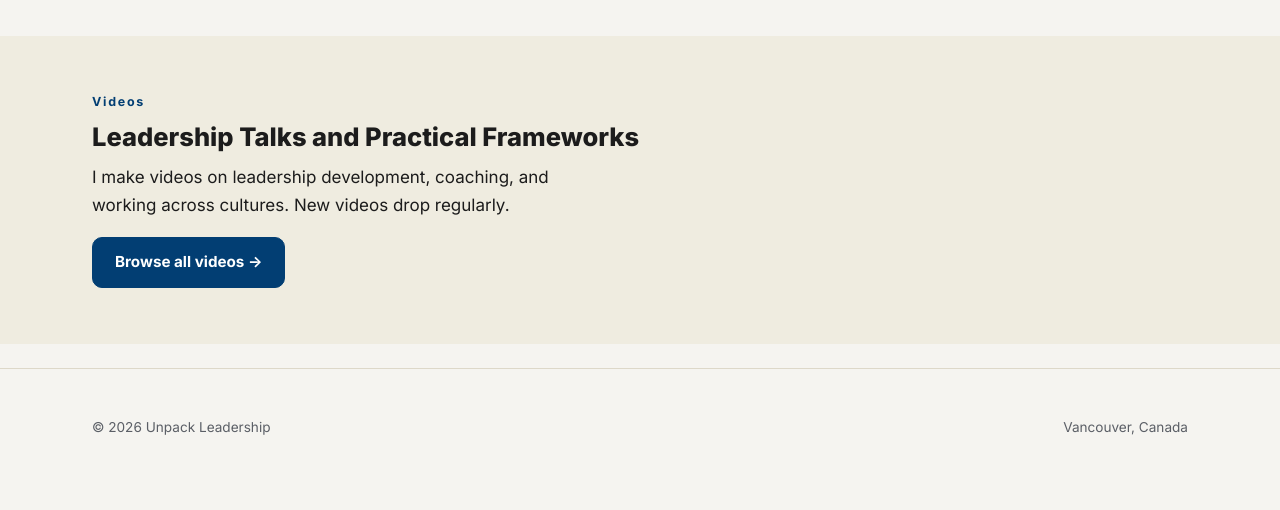
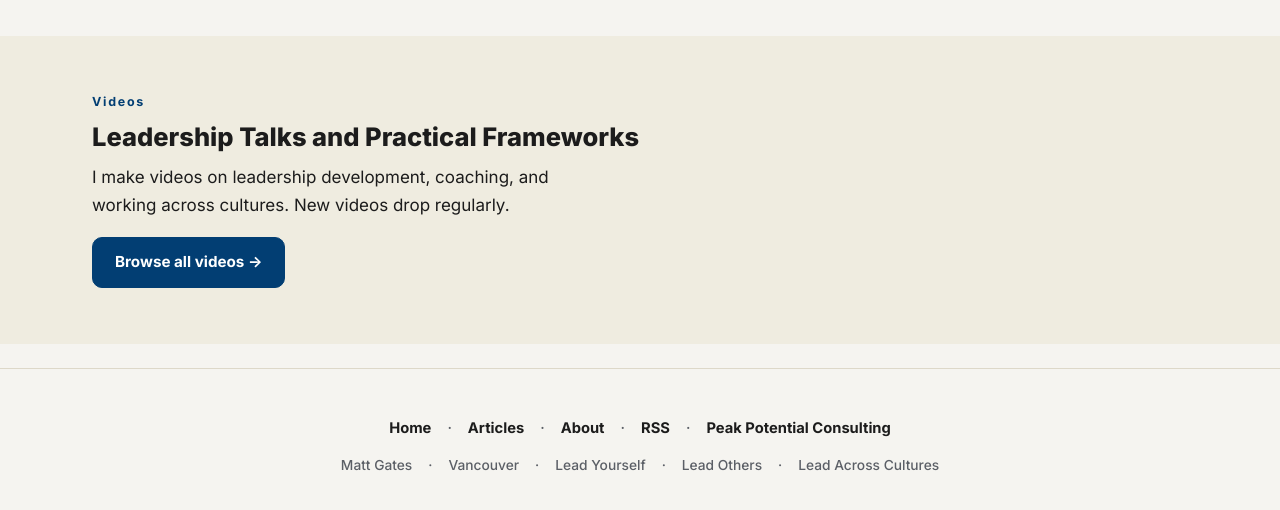
Before and after one commit to mattygates/unpackleadership.com, a Jekyll site: the page built from index.html, in a window 1280 px wide and 1400 px high, scrolled down 2057 px. Shown: the part 888-1398 px from the top of the window. Built offline with Jekyll 4.4.1, drawn with Linux system fonts in a browser that asks for light colours; before the commit the page ends 3420 px from its top, so only the background shows below that.

Commit message:
Add footer navigation links

```diff
--- a/_layouts/default.html
+++ b/_layouts/default.html
@@ -42,9 +42,20 @@
 
 <footer class="site-footer">
   <div class="wrap">
-    <div class="footer-bottom">
-      <span>© {{ site.time | date: "%Y" }} {{ site.name }}</span>
-      <span>{{ site.author.location }}</span>
+    <nav class="footer-links" aria-label="Footer navigation">
+      <a href="{{ site.baseurl }}/">Home</a>
+      <a href="{{ site.baseurl }}/articles/">Articles</a>
+      <a href="{{ site.baseurl }}/about">About</a>
+      <a href="{{ site.baseurl }}/feed.xml">RSS</a>
+      <a href="{{ site.social.ppc_website }}" target="_blank" rel="noopener">Peak Potential Consulting</a>
+    </nav>
+
+    <div class="footer-identity">
+      <span>Matt Gates</span>
+      <span>Vancouver</span>
+      <span>Lead Yourself</span>
+      <span>Lead Others</span>
+      <span>Lead Across Cultures</span>
     </div>
   </div>
 </footer>
--- a/assets/css/main.css
+++ b/assets/css/main.css
@@ -483,13 +483,43 @@ p { margin: 0 0 1.1em; }
   text-decoration: none;
 }
 
-.footer-bottom {
+.footer-links,
+.footer-identity {
   display: flex;
-  justify-content: space-between;
+  flex-wrap: wrap;
+  gap: 10px 16px;
+  align-items: center;
+  justify-content: center;
+  text-align: center;
+}
+
+.footer-links {
+  margin-bottom: 14px;
+  font-size: 0.92rem;
+  font-weight: 700;
+}
+
+.footer-links a {
+  color: var(--color-text);
+}
+
+.footer-links a:hover {
+  color: var(--color-primary);
+  text-decoration: none;
+}
+
+.footer-links a:not(:last-child)::after,
+.footer-identity span:not(:last-child)::after {
+  content: "·";
   color: var(--color-text-muted);
-  font-size: 0.85rem;
-  flex-wrap: wrap;
-  gap: 8px;
+  font-weight: 500;
+  margin-left: 16px;
+}
+
+.footer-identity {
+  color: var(--color-text-muted);
+  font-size: 0.86rem;
+  font-weight: 500;
 }
 
 /* ---------------------------------------------------------------------- */
```
